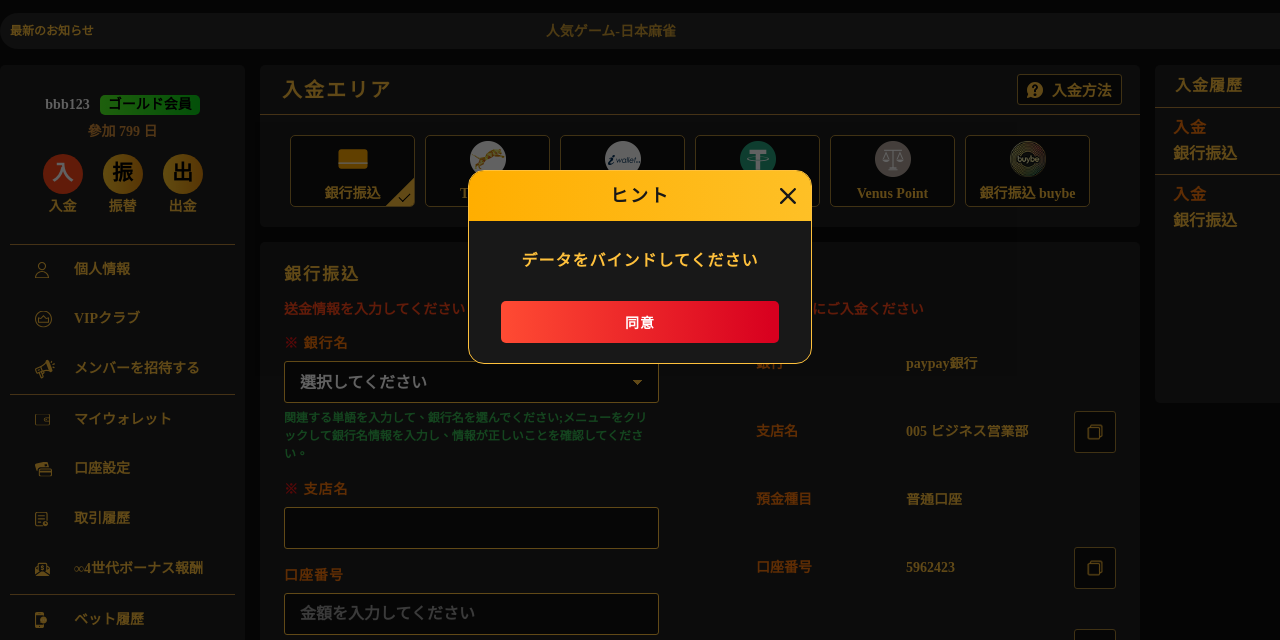
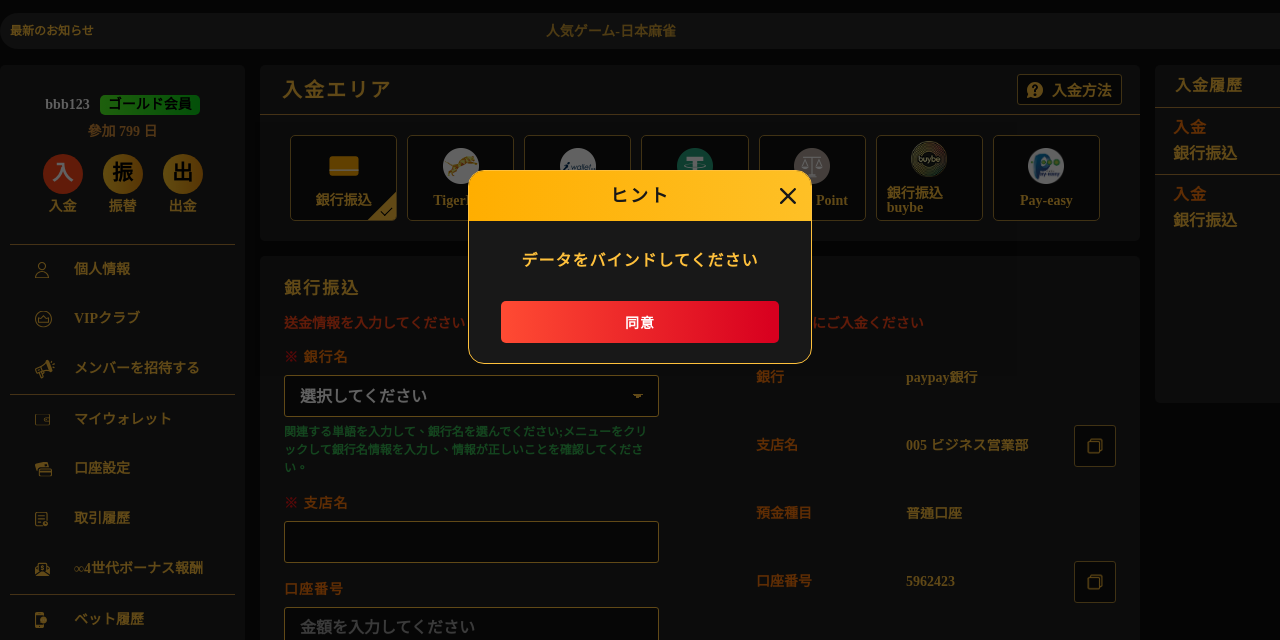
Before and after one commit to wawweb/NJ1_Web, a plain HTML site: page html/deposit.html in a window 1280 px wide. Shown: the part 133-773 px from the top of the page. Drawn offline with nearby package versions, Linux system fonts and the light colour scheme.

Commit message:
新增pay-easy icon

```diff
--- a/html/deposit.html
+++ b/html/deposit.html
@@ -832,6 +832,10 @@
 												<i class="depositIC buybe"></i>
 												銀行振込 buybe
 											</li>
+											<li>
+												<i class="depositIC pay-easy"></i>
+												Pay-easy
+											</li>
 										</ul>
 									</div>
 									<!-- <i class="next"></i> -->
--- a/scss/_imgStyle.scss
+++ b/scss/_imgStyle.scss
@@ -457,6 +457,9 @@ footer .partner .evo {
 .depositWrap .list .depositIC.buybe {
     background: url('../images/icon/deposit_buybe.png') no-repeat center/contain;
 }
+.depositWrap .list .depositIC.pay-easy {
+    background: url('../images/icon/deposit_pay-easy.png') no-repeat center/contain;
+}
 .depositWrap .list .depositIC {
     background: url('../images/icon/deposit_ic.png') no-repeat;
     background-size: 500%;
```
Also changed, not shown: css/style.css, images/icon/deposit_pay-easy.png (added).
